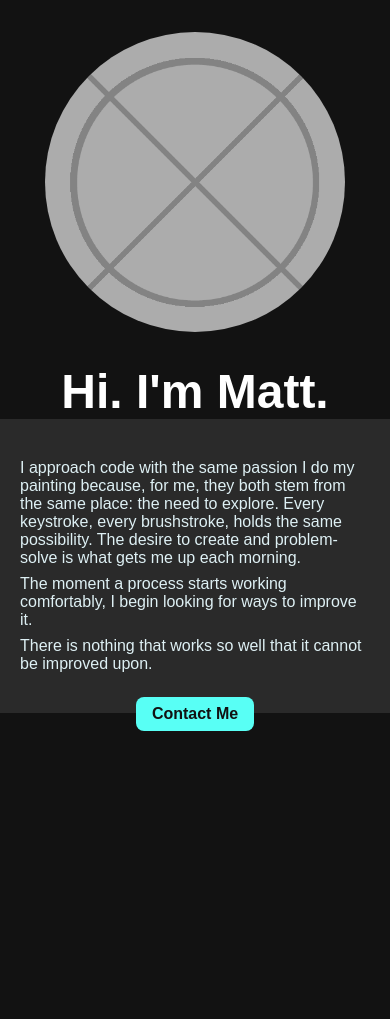
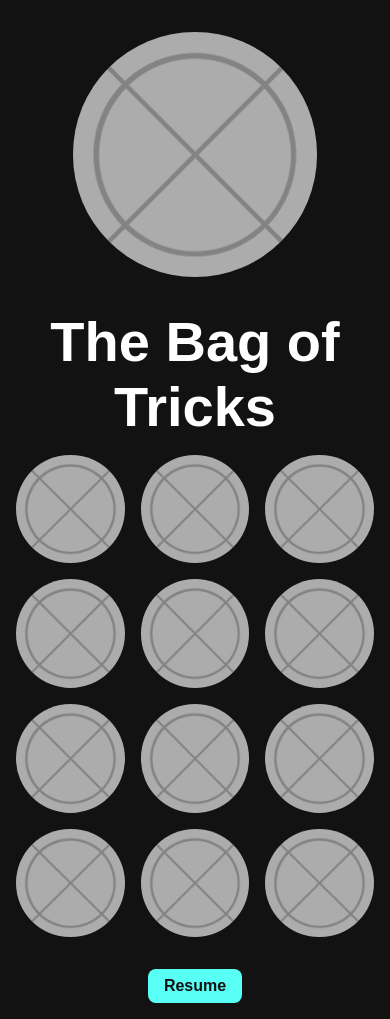
Before and after one commit to iggy-ziggy/mhaynes_dev_portfolio, a React (Vite) app: page / in a window 390 px wide. Before the commit the page ends 844 px from the top, so only its background shows below. Built offline with nearby package versions, Linux system fonts and the light colour scheme; a web font is replaced by a local one.

Commit message:
added responsive icon grid component

```diff
--- a/src/App.css
+++ b/src/App.css
@@ -27,3 +27,11 @@
     justify-content: center;
     align-items: center;
 }
+
+.container {
+    display: flex;
+    justify-content: center;
+    align-items: center;
+    margin: auto;
+    max-width: 700px;
+}
--- a/src/App.jsx
+++ b/src/App.jsx
@@ -3,23 +3,29 @@ import Button from "./components/Button/Button";
 import TextBlock from "./components/TextBlock/TextBlock";
 import Card from "./components/Card/Card";
 import Image from "./components/Image/Image";
+import IconGrid from "./components/IconGrid/IconGrid";
 import Placeholder from "./assets/generic_placeholder_500x500.png";
 import AboutMe from "./lib/AboutMe";
 import "./App.css";
 
 function App() {
+  const icons = [1,2,3,4,5,6,7,8,9,10,11,12]
   return (
     <>
+    {/* <IconGrid>{icons}</IconGrid> */}
+      <div className="container">
         <Card
-        title={`Hi. I'm Matt.`}
+          title={`The Bag of Tricks`}
           src={Placeholder}
           alt="placeholder"
-        btnName="Contact Me"
+          btnName="Resume"
         >
-        <TextBlock>
+          <IconGrid>{icons}</IconGrid>
+          {/* <TextBlock>
             <AboutMe />
-        </TextBlock>
+          </TextBlock> */}
         </Card>
+      </div>
     </>
   );
 }
--- /dev/null
+++ b/src/components/IconGrid/IconGrid.css
@@ -0,0 +1,23 @@
+.icon_grid_container {
+    /* background-color: rgb(146, 74, 74); */
+}
+
+.grid {
+    display: grid;
+    grid-template-columns: repeat(3, 1fr);
+    gap: 1rem;
+    justify-items: center;
+    margin-bottom: 2rem;
+    padding: 1rem;
+}
+
+.dummy_icon {
+    border-radius: 100%;
+    width: 100%;
+}
+
+@media screen and (min-width: 700px) {
+    .icon_grid_container {
+
+    }
+}
--- /dev/null
+++ b/src/components/IconGrid/IconGrid.jsx
@@ -0,0 +1,31 @@
+import React from "react";
+import PropTypes from "prop-types";
+import Placeholder from '../../assets/generic_placeholder_500x500.png'
+import "./IconGrid.css";
+
+const IconGrid = ({ children }) => {
+  return (
+    // <div className="icon_grid_container">
+    //   <div className="grid">
+    //     {children.map((c, i) => (
+    //       <div className="dummy_icon" key={i}>
+    //         {c}
+    //       </div>
+    //     ))}
+    //   </div>
+    // </div>
+    <div className="icon_grid_container">
+      <div className="grid">
+        {children.map((c, i) => (
+          <img className="dummy_icon" key={c} src={Placeholder} />
+        ))}
+      </div>
+    </div>
+  );
+};
+
+// IconGrid.propTypes = {
+//     children: PropTypes.arrayOf(PropTypes.string)
+// }
+
+export default IconGrid;
--- a/src/components/Image/Image.css
+++ b/src/components/Image/Image.css
@@ -11,3 +11,9 @@
     max-width: 300px;
     width: 100%;
 }
+
+@media screen and (max-width: 700px) {
+    .image {
+        width: 75%;
+    }
+}
--- a/src/components/TextBlock/TextBlock.css
+++ b/src/components/TextBlock/TextBlock.css
@@ -6,7 +6,7 @@
 .text_block {
     font-family: "Saira Semi Condensed", sans-serif;
     /* margin: 1rem; */
-    padding: 2rem 1.25rem;
+    padding: 1rem 1.25rem 2rem 1.25rem;
 }
 
 .text_block p {
--- a/src/components/Title/Title.css
+++ b/src/components/Title/Title.css
@@ -1,5 +1,5 @@
 .page_title {
-    font-size: 3rem;
+    font-size: 3.5rem;
     font-weight: 600;
     text-align: center;
 }
```
Lines whose indentation alone changed are shown as unchanged.
